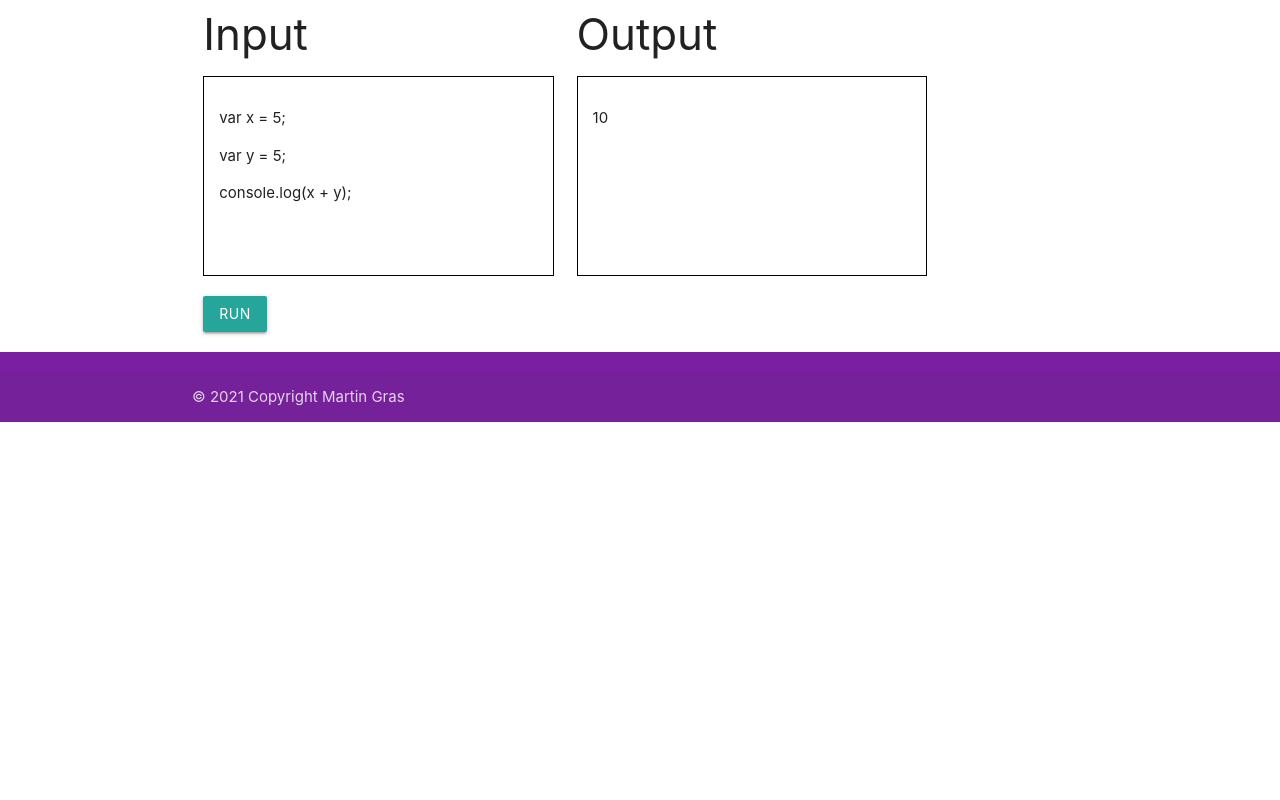
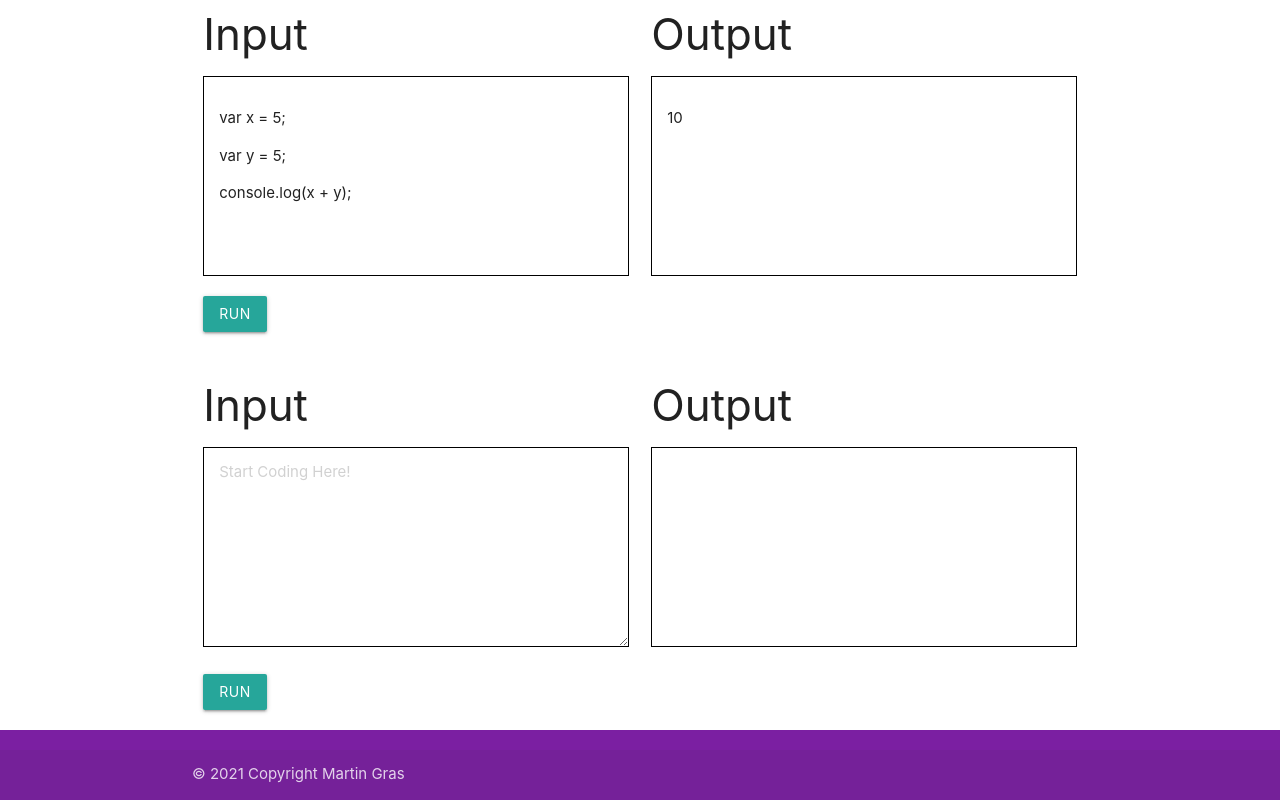
Before and after one commit to MartinGras95/honoursproject, a React (Create React App) app in the folder frontend/: page /activity in a window 1280 px wide. Shown: the part 277-1077 px from the top of the page. Before the commit the page ends 800 px from the top, so only its background shows below. Built offline with nearby package versions, Linux system fonts and the light colour scheme.

Commit message:
created basic code editor activity (static, non functional)

```diff
--- a/frontend/src/Components/ActivityCodeBlanks.js
+++ b/frontend/src/Components/ActivityCodeBlanks.js
@@ -17,7 +17,7 @@ function ActivityCodeBlanks() {
         <div className="container" style={containerStyles}>
             <div className="row">
 
-                <div className="col s5">
+                <div className="col s6">
                     <h3>Input</h3>
                     <div style={codeAreaStyles}>
                         <p>var x = 5;</p>
@@ -25,7 +25,7 @@ function ActivityCodeBlanks() {
                         <p>console.log(x + y);</p>
                     </div>
                 </div>
-                <div className="col s5">
+                <div className="col s6">
                     <h3>Output</h3>
                     <div style={codeAreaStyles}>
                         <p>10</p>
@@ -34,7 +34,7 @@ function ActivityCodeBlanks() {
             </div>
             <div className="row">
                 <div className="col s12">
-                    <button class="btn">Run</button>
+                    <button className="btn">Run</button>
                 </div>
             </div>
         </div>
--- a/frontend/src/Components/ActivityCodeEditor.js
+++ b/frontend/src/Components/ActivityCodeEditor.js
@@ -1,9 +1,34 @@
 import React from 'react';
-import ActivityCodeBlanks from './ActivityCodeBlanks';
 
 function ActivityCodeEditor() {
+
+    const codeAreaStyles = {
+        border: "1px black solid",
+        padding: "1rem",
+        minHeight: "200px",
+        minWidth: "200px"
+    }
+
     return(
-        <div></div>
+        <div className="container">
+            <div className="row">
+                <div className="col s6">
+                    <h3>Input</h3>
+                    <textarea style={codeAreaStyles} placeholder="Start Coding Here!"></textarea>
+                </div>
+                <div className="col s6">
+                    <h3>Output</h3>
+                    <div style={codeAreaStyles}>
+
+                    </div>
+                </div>
+            </div>
+            <div className="row">
+                <div className="col s12">
+                    <button className="btn">Run</button>
+                </div>
+            </div>
+        </div>
     )
 }
 
--- a/frontend/src/Components/App.js
+++ b/frontend/src/Components/App.js
@@ -15,7 +15,7 @@ function App() {
     <Router>
       <Layout>
         <Switch>
-          <Route path="/" component={Courses} exact="true"/>
+          <Route path="/" component={Courses} exact={true}/>
           <Route path="/account" component={Account} />
           <Route path="/activity" component={ActivityPage} />
         </Switch>
--- a/frontend/src/Pages/activityPage.js
+++ b/frontend/src/Pages/activityPage.js
@@ -1,11 +1,13 @@
 import React from 'react';
 
 import ActivityCodeBlanks from '../Components/ActivityCodeBlanks';
+import ActivityCodeEditor from '../Components/ActivityCodeEditor';
 
 function activityPage() {
     return (
       <div>
         <ActivityCodeBlanks />
+        <ActivityCodeEditor />
       </div>
 
     );
```
Also changed, not shown: 1 other file (tests, documents, lock files or other folders).
